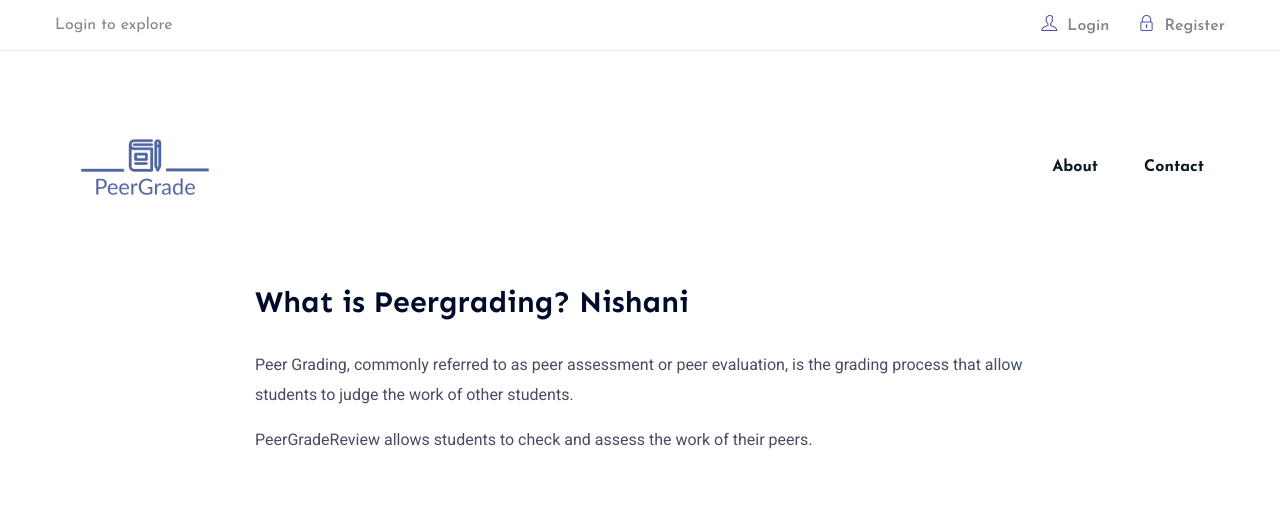
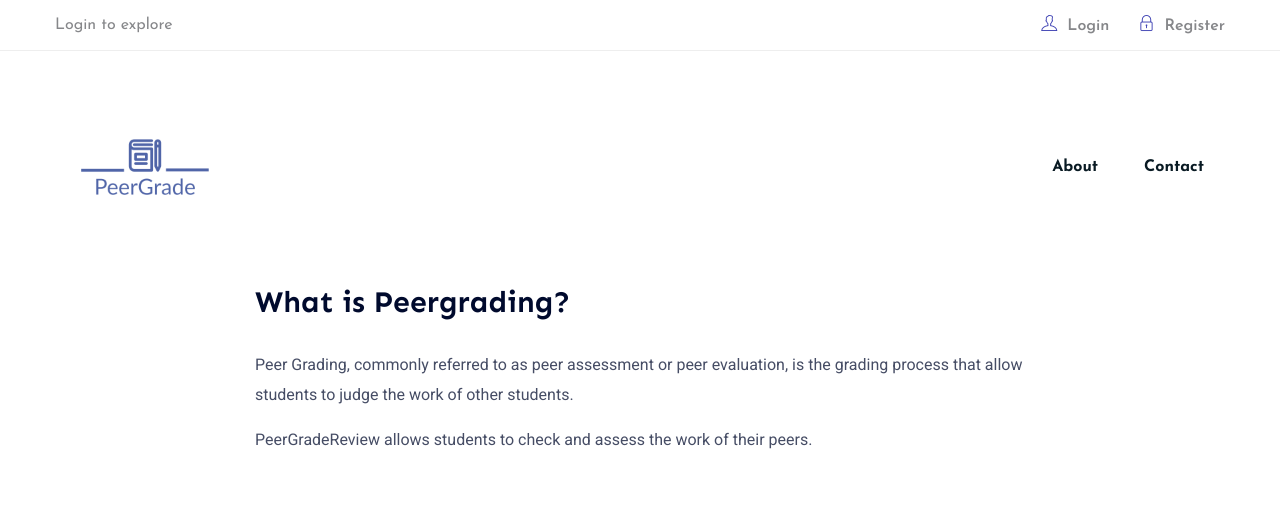
Before and after one commit to Baboon12/Peer-Grade, a Django app: page /about/ in a window 1280 px wide. Shown: the top 506 px of the page. Run offline with Django 3.2, Linux system fonts and the light colour scheme; some libraries are stand-ins or nearby versions.

Commit message:
Changes Discussed - Bhavya

```diff
--- a/courses/templates/courses/about.html
+++ b/courses/templates/courses/about.html
@@ -23,7 +23,7 @@
       <div class="row justify-content-center">
         <div class="col-lg-8">
           <div class="about-details-cap mb-50">
-            <h4>What is Peergrading? Nishani</h4>
+            <h4>What is Peergrading?</h4>
             <p>
               Peer Grading, commonly referred to as peer assessment or peer evaluation,
               is the grading process that allow students to judge the work of other students.
```
